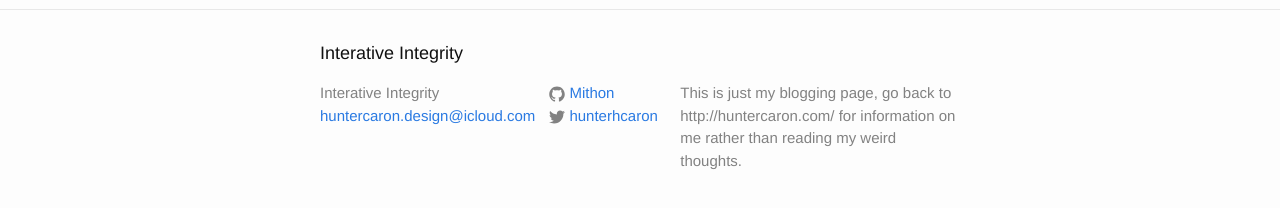
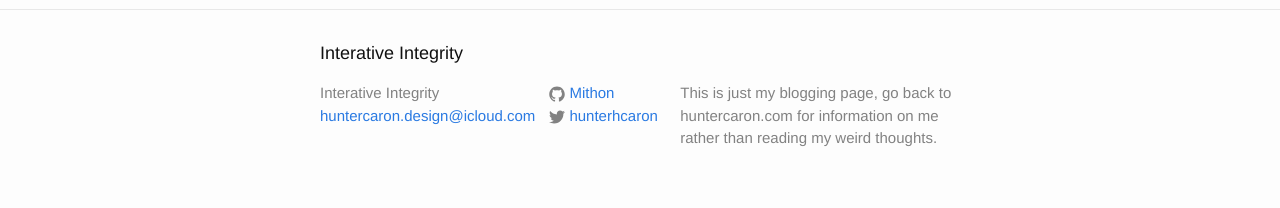
Before and after one commit to Mithon/HCDesignBlog, a Jekyll site: the page built from index.html, in a window 1280 px wide. Shown: the part 373-581 px from the top of the page. Built offline with Jekyll 4.4.1, drawn with Linux system fonts in a browser that asks for light colours; some web fonts are replaced; some of the changed lines change nothing that is shown.

```diff
--- a/_config.yml
+++ b/_config.yml
@@ -2,7 +2,7 @@
 title: Interative Integrity
 email:
 description: > # this means to ignore newlines until "baseurl:"
-  This is just my blogging page, go back to http://huntercaron.com/ for information on me rather than reading my weird thoughts.
+  This is just my blogging page, go back to huntercaron.com for information on me rather than reading my weird thoughts.
 baseurl: "/HCDesignBlog" # the subpath of your site, e.g. /blog/
 url: "http://huntercaron.com/" # the base hostname & protocol for your site
 
```
